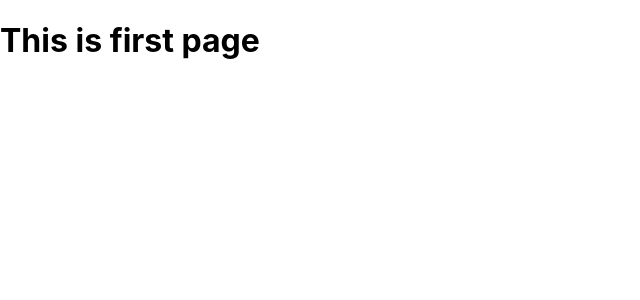
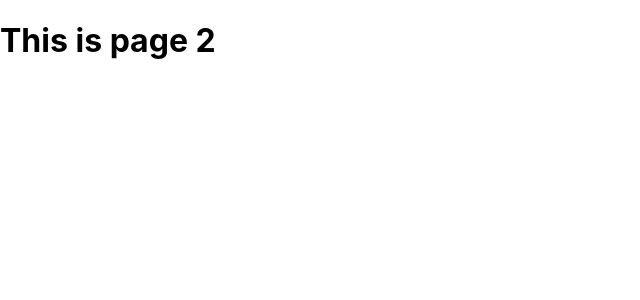
Before and after one commit to dipraj-howlader/jangobd-ecommerce, a React (Create React App) app: page /checkout in a window 1280 px wide. Shown: the top 300 px of the page, without its empty margins (0-640 px from the left). Built offline with nearby package versions, Linux system fonts and the light colour scheme.

Commit message:
some change

```diff
--- a/src/App.js
+++ b/src/App.js
@@ -12,14 +12,15 @@ const App = () => {
   return (
     <Router>
       <Switch>
-        <Route path="/">
-        <FirstPage></FirstPage>
-        </Route>
+
         <Route path="/home">
         <FirstPage></FirstPage>
         </Route>
         <Route path="/checkout">
           <SecondPage></SecondPage>
+        </Route>
+        <Route path="/">
+        <FirstPage></FirstPage>
         </Route>
       </Switch>
     </Router>
```
